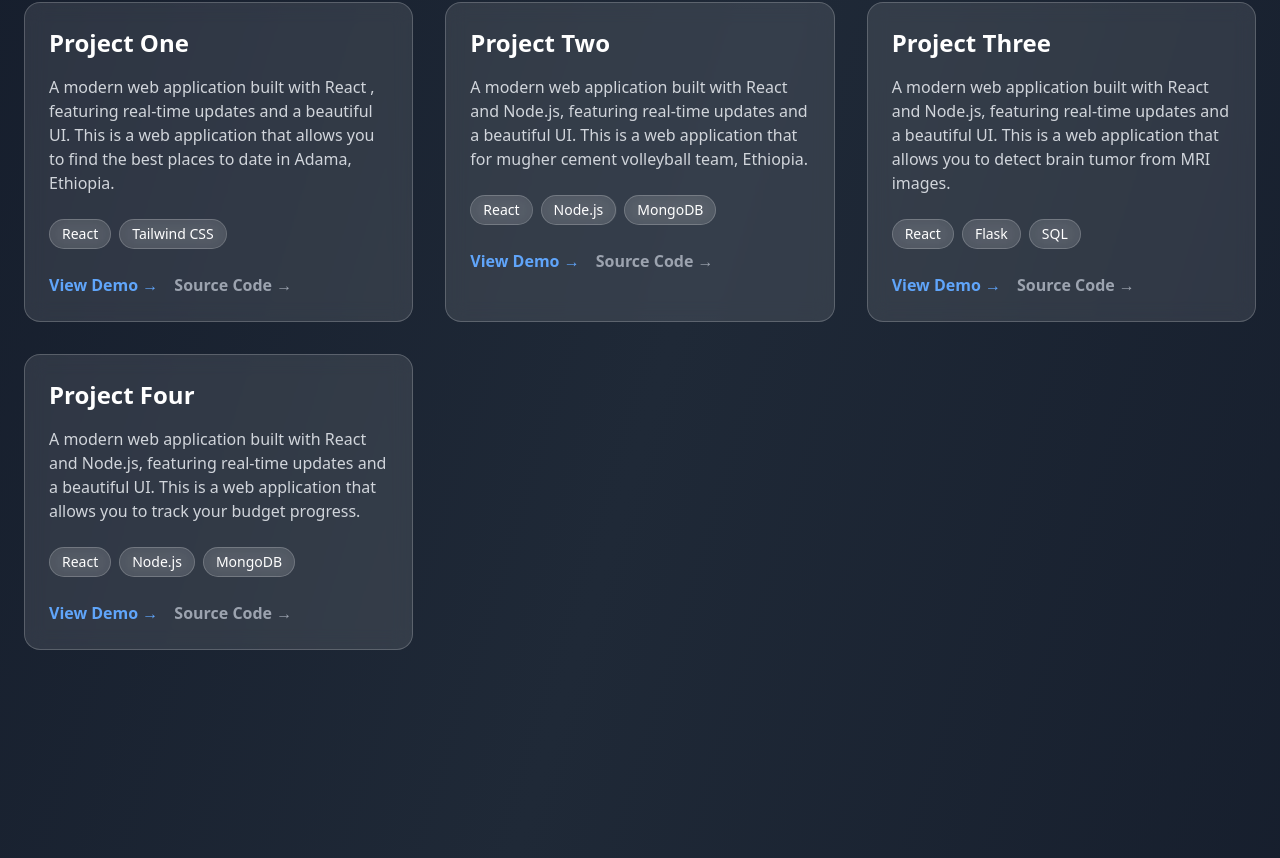
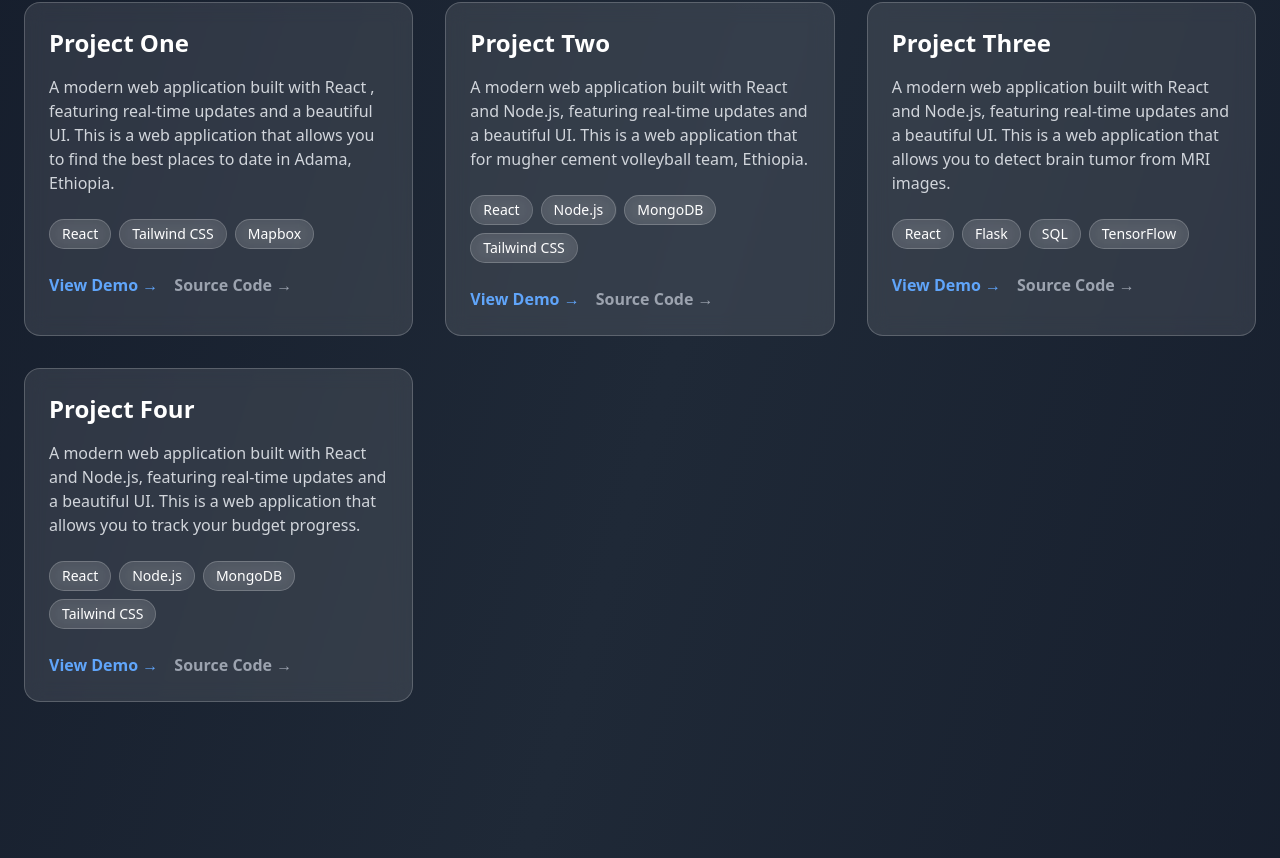
Before and after one commit to Firalen/portfolio1, a React (Vite) app in the folder portfolio/: page / in a window 1280 px wide. Shown: the part 1662-2520 px from the top of the page. Built offline with nearby package versions, Linux system fonts and the light colour scheme.

Commit message:
Update technology stack in App component
- Added 'Mapbox' to the tech stack for Project One.
- Included 'Tailwind CSS' in the tech stack for Project Two and Project Four.
- Introduced 'TensorFlow' to the tech stack for Project Three, enhancing the project's capabilities.

```diff
--- a/portfolio/src/App.jsx
+++ b/portfolio/src/App.jsx
@@ -251,7 +251,7 @@ function App() {
                   This is a web application that allows you to find the best places to date in Adama, Ethiopia.
                 </p>
                 <div className="flex flex-wrap gap-2 mb-6">
-                  {['React', 'Tailwind CSS'].map((tech) => (
+                  {['React', 'Tailwind CSS','Mapbox'].map((tech) => (
                     <span key={tech} className="px-3 py-1 glass-effect text-white rounded-full text-sm">
                       {tech}
                     </span>
@@ -276,7 +276,7 @@ function App() {
                   This is a web application that for mugher cement volleyball team, Ethiopia.
                 </p>
                 <div className="flex flex-wrap gap-2 mb-6">
-                  {['React', 'Node.js', 'MongoDB'].map((tech) => (
+                  {['React', 'Node.js', 'MongoDB','Tailwind CSS'].map((tech) => (
                     <span key={tech} className="px-3 py-1 glass-effect text-white rounded-full text-sm">
                       {tech}
                     </span>
@@ -301,7 +301,7 @@ function App() {
                   This is a web application that allows you to detect brain tumor from MRI images.
                 </p>
                 <div className="flex flex-wrap gap-2 mb-6">
-                  {['React', 'Flask', 'SQL'].map((tech) => (
+                  {['React', 'Flask', 'SQL','TensorFlow'].map((tech) => (
                     <span key={tech} className="px-3 py-1 glass-effect text-white rounded-full text-sm">
                       {tech}
                     </span>
@@ -327,7 +327,7 @@ function App() {
                   This is a web application that allows you to track your budget progress.
                 </p>
                 <div className="flex flex-wrap gap-2 mb-6">
-                  {['React', 'Node.js', 'MongoDB'].map((tech) => (
+                  {['React', 'Node.js', 'MongoDB','Tailwind CSS'].map((tech) => (
                     <span key={tech} className="px-3 py-1 glass-effect text-white rounded-full text-sm">
                       {tech}
                     </span>
```
